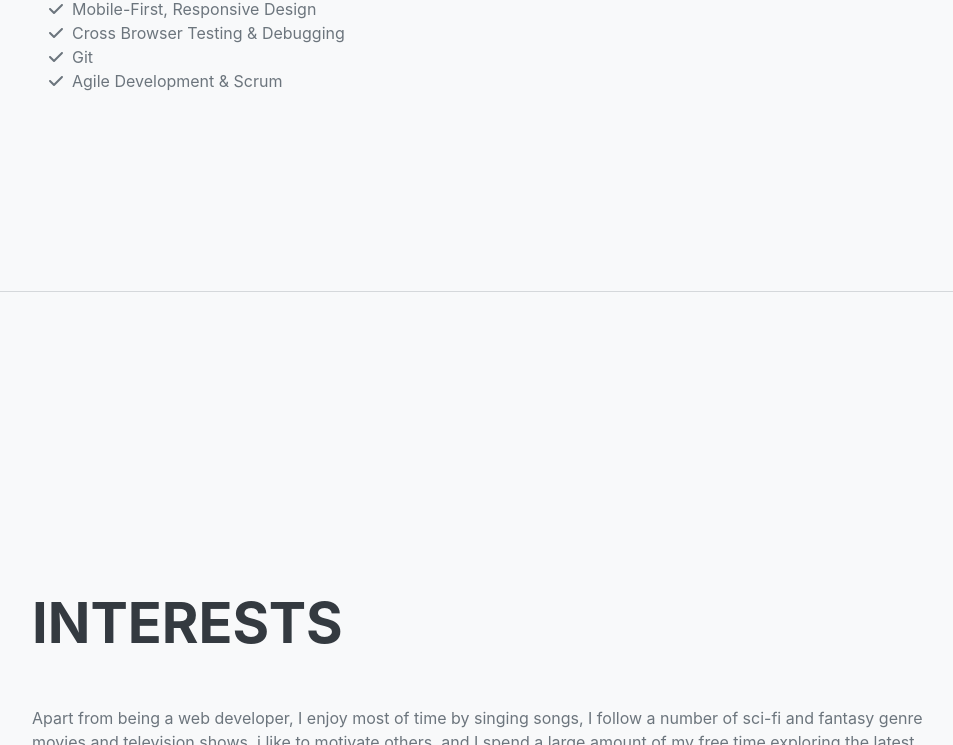
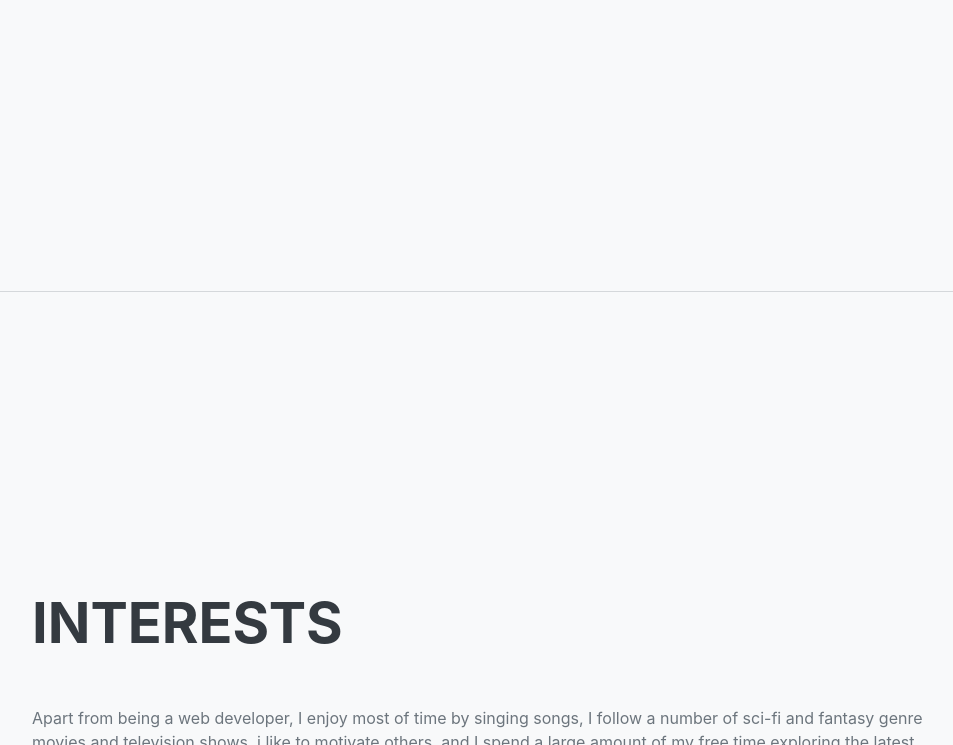
Before and after one commit to aditya3948/myresume.github.io, a plain HTML site: page index.html in a window 1280 px wide. Shown: the part 2912-3657 px from the top of the page, without its empty margins (288-1241 px from the left). Drawn offline with nearby package versions, Linux system fonts and the light colour scheme; a web font is replaced by a local one.

Commit message:
Update index.html

```diff
--- a/index.html
+++ b/index.html
@@ -136,26 +136,6 @@ Phone.no:6372947003 ·
                         <li class="list-inline-item"><i class="fab fa-wordpress"></i></li>
                         <li class="list-inline-item"><i class="fab fa-bootstrap"></i></li>
                     </ul>
-                    <div class="subheading mb-3">Workflow</div>
-                    <ul class="fa-ul mb-0">
-                        <li>
-                            <span class="fa-li"><i class="fas fa-check"></i></span>
-                            Mobile-First, Responsive Design
-                        </li>
-                        <li>
-                            <span class="fa-li"><i class="fas fa-check"></i></span>
-                            Cross Browser Testing & Debugging
-                        </li>
-                        <li>
-                            <span class="fa-li"><i class="fas fa-check"></i></span>
-                            Git
-                        </li>
-                        <li>
-                            <span class="fa-li"><i class="fas fa-check"></i></span>
-                            Agile Development & Scrum
-                        </li>
-                    </ul>
-                </div>
             </section>
             <hr class="m-0" />
             <!-- Interests-->
```
